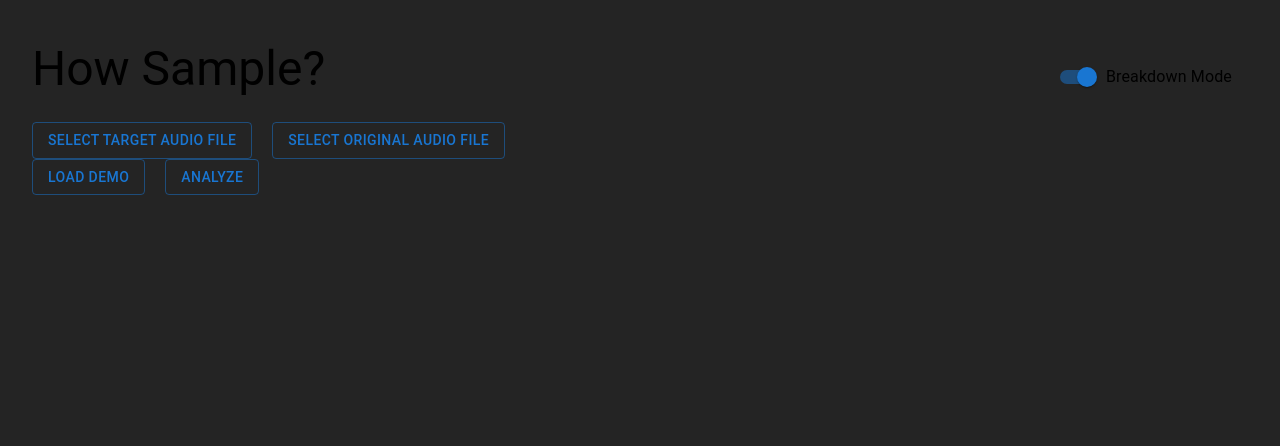
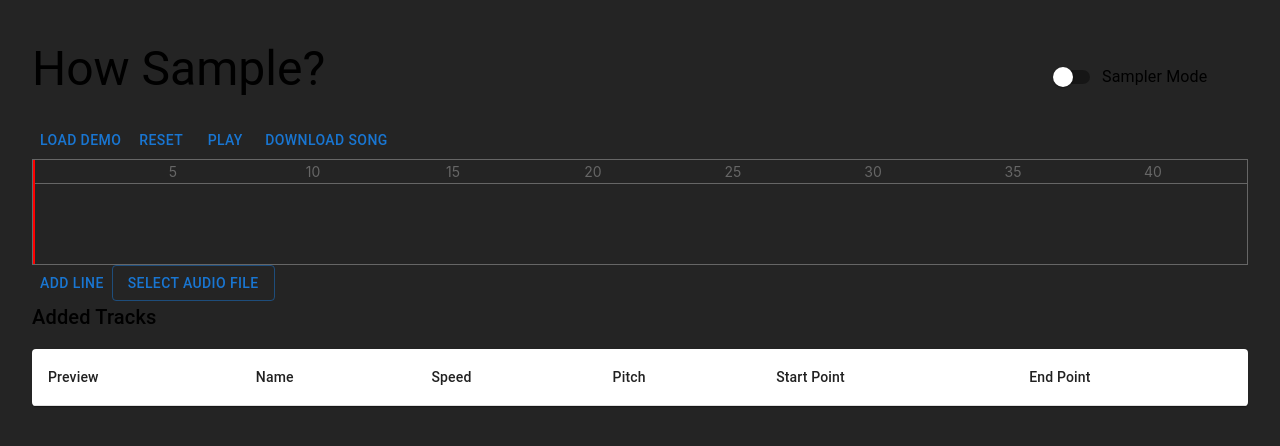
Before and after one commit to JJong84/HowSample, a React (Vite) app: page / in a window 1280 px wide. Shown: the top 446 px of the page. Built offline with nearby package versions, Linux system fonts and the light colour scheme.

Commit message:
MODIFY default mode

```diff
--- a/src/App.tsx
+++ b/src/App.tsx
@@ -17,7 +17,7 @@ function App() {
     const [lines, setLines] = useState<Line[]>([{ id: v4(), sampleLines: [] }]);
     const [breakResult, setBreakResult] = useState<BreakResponse>([]);
 
-    const [mode, setMode] = useState<'sampler' | 'breakdown'>('breakdown');
+    const [mode, setMode] = useState<'sampler' | 'breakdown'>('sampler');
 
     const handleToggleClick = (event: React.ChangeEvent<HTMLInputElement>) => {
         if (event.target.checked) {
@@ -46,6 +46,7 @@ function App() {
                         sx={{
                             '& .MuiFormControlLabel-label': {
                                 textTransform: 'capitalize',
+                                width: 130
                             },
                         }}
                     />
```
